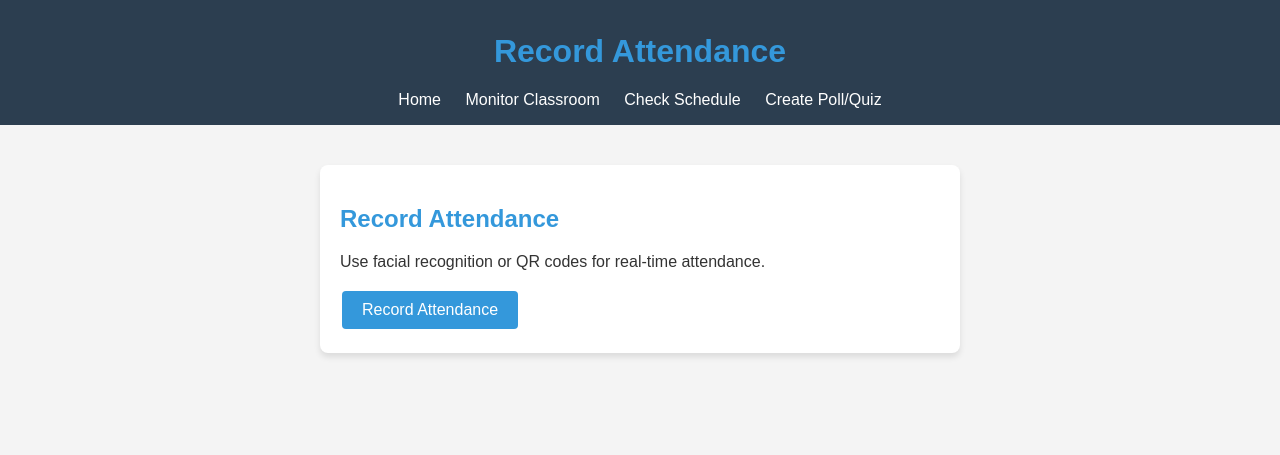
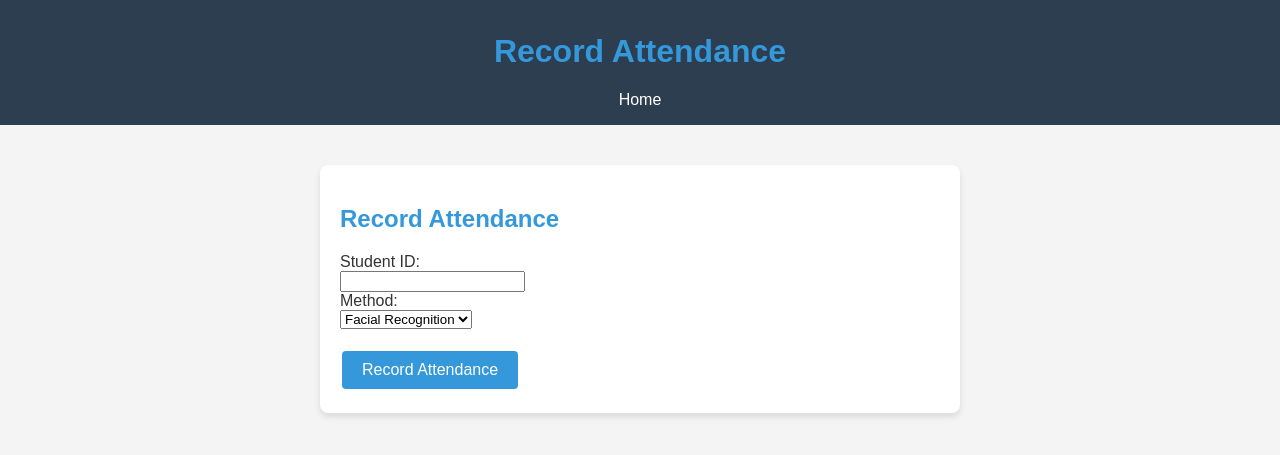
Before and after one commit to rayanakarthikeyan/CampXImproved, a plain HTML site: page record_attendance.html in a window 1280 px wide. Shown: the part 61-516 px from the top of the page. Drawn offline with Linux system fonts and the light colour scheme.

Commit message:
Update record_attendance.html

```diff
--- a/record_attendance.html
+++ b/record_attendance.html
@@ -13,17 +13,23 @@
         <nav>
             <ul>
                 <li><a href="index.html">Home</a></li>
-                <li><a href="monitor_classroom.html">Monitor Classroom</a></li>
-                <li><a href="check_schedule.html">Check Schedule</a></li>
-                <li><a href="create_poll.html">Create Poll/Quiz</a></li>
+                <!-- Other navigation links -->
             </ul>
         </nav>
     </header>
     <main>
         <div class="module">
             <h2>Record Attendance</h2>
-            <p>Use facial recognition or QR codes for real-time attendance.</p>
-            <button class="button">Record Attendance</button>
+            <form id="attendanceForm">
+                <label for="studentId">Student ID:</label><br>
+                <input type="text" id="studentId" name="studentId" required><br>
+                <label for="method">Method:</label><br>
+                <select id="method" name="method">
+                    <option value="facial">Facial Recognition</option>
+                    <option value="qr">QR Code</option>
+                </select><br><br>
+                <button class="button" type="submit">Record Attendance</button>
+            </form>
         </div>
     </main>
 </body>
```
